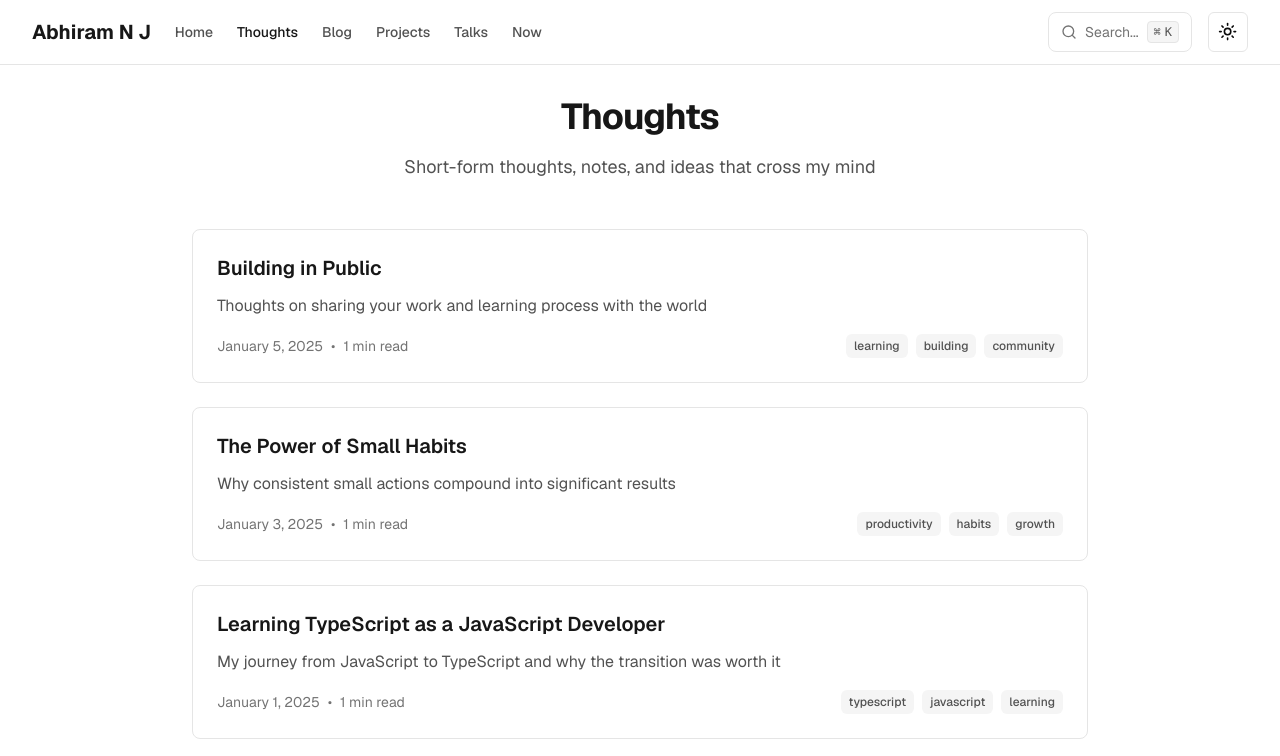
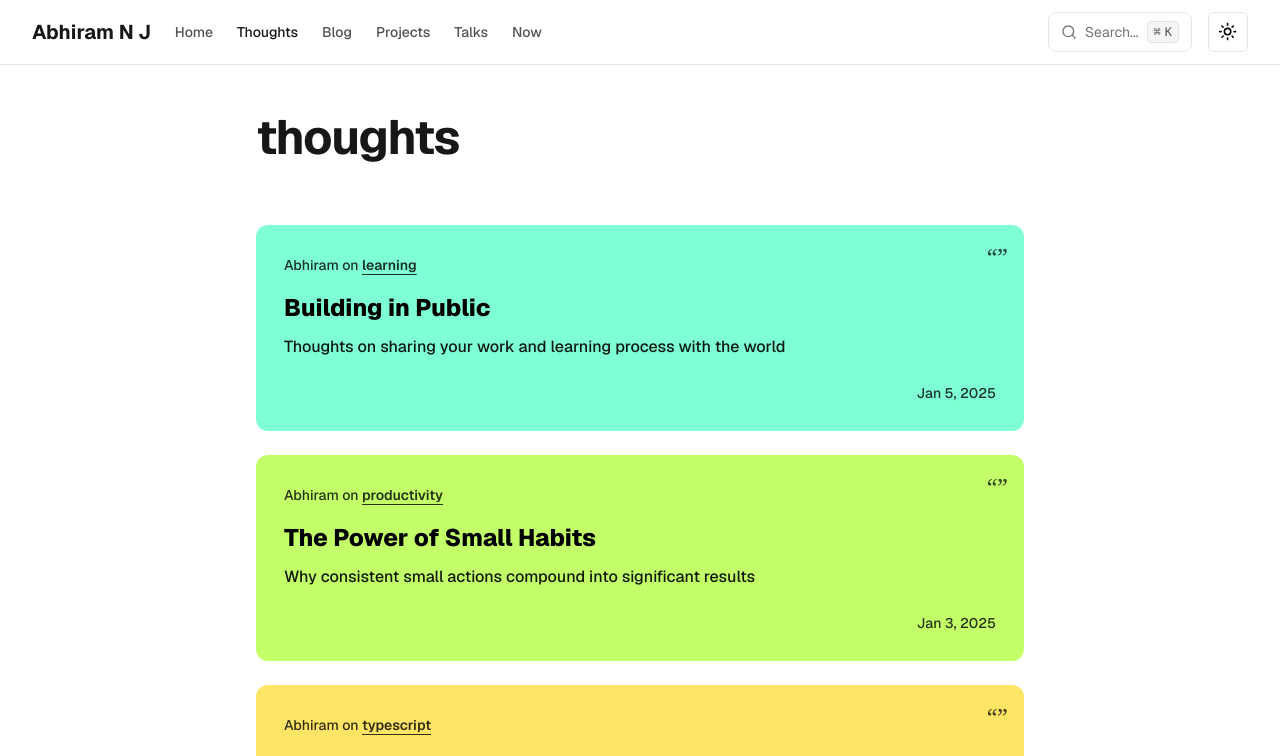
Before and after one commit to twilighty-abhi/portfolio-v3.0, a Next.js app: page /thoughts in a window 1280 px wide. Shown: the top 756 px of the page. Built offline with nearby package versions, Linux system fonts and the light colour scheme.

Commit message:
feat: enhance ThoughtsPage layout and styling for improved readability

```diff
--- a/src/app/thoughts/page.tsx
+++ b/src/app/thoughts/page.tsx
@@ -12,15 +12,12 @@ export default function ThoughtsPage() {
   const thoughts = allThoughts.filter(thought => thought.published === true);
 
   return (
-    <div className="container mx-auto px-4 py-8 sm:px-6 lg:px-8">
-      <div className="mx-auto max-w-4xl">
-        <header className="mb-12 text-center">
-          <h1 className="text-3xl font-bold tracking-tight text-neutral-900 dark:text-neutral-100 sm:text-4xl">
-            Thoughts
+    <div className="container mx-auto px-4 py-12 sm:px-6 lg:px-8">
+      <div className="mx-auto max-w-3xl">
+        <header className="mb-16">
+          <h1 className="text-5xl font-bold tracking-tight text-neutral-900 dark:text-neutral-100 mb-6">
+            thoughts
           </h1>
-          <p className="mt-4 text-lg text-neutral-600 dark:text-neutral-400">
-            Short-form thoughts, notes, and ideas that cross my mind
-          </p>
         </header>
 
         {thoughts.length === 0 ? (
@@ -31,52 +28,63 @@ export default function ThoughtsPage() {
           </div>
         ) : (
           <div className="space-y-6">
-            {thoughts.map((thought) => (
+            {thoughts.map((thought, index) => {
+              // Rotate through different background colors
+              const bgColors = [
+                "bg-[#7FFFD4]", // Turquoise
+                "bg-[#C3FF68]", // Lime green
+                "bg-[#FFE566]", // Yellow
+                "bg-[#FFB7C5]"  // Pink
+              ];
+              const bgColor = bgColors[index % bgColors.length];
+
+              // Get first tag as topic if available
+              const topic = thought.tags && thought.tags.length > 0 ? thought.tags[0] : "thoughts";
+
+              return (
                 <article
                   key={thought.slug}
-                className="rounded-lg border border-neutral-200 bg-white p-6 transition-colors hover:border-neutral-300 hover:bg-neutral-50 dark:border-neutral-800 dark:bg-neutral-950 dark:hover:border-neutral-700 dark:hover:bg-neutral-900"
+                  className={`rounded-xl p-7 relative ${bgColor} hover:shadow-lg transition-all duration-300`}
                 >
-                <Link href={`/thoughts/${thought.slug}`} className="group">
-                  <h2 className="text-xl font-semibold text-neutral-900 dark:text-neutral-100 group-hover:text-blue-600 dark:group-hover:text-blue-400">
+                  <Link href={`/thoughts/${thought.slug}`} className="block">
+                    {/* Quote icon in top right */}
+                    <div className="absolute top-4 right-4 text-black/70 text-2xl font-serif">
+                      &#8220;&#8221;
+                    </div>
+
+                    {/* Author and topic */}
+                    <div className="mb-4">
+                      <span className="text-black/80 text-sm font-medium">
+                        Abhiram on <span className="underline underline-offset-4 font-semibold">{topic}</span>
+                      </span>
+                    </div>
+
+                    {/* Main thought content */}
+                    <div className="mb-6">
+                      <h2 className="text-2xl font-extrabold text-black leading-tight">
                         {thought.title}
                       </h2>
                       {thought.description && (
-                    <p className="mt-3 text-neutral-600 dark:text-neutral-400">
+                        <p className="mt-3 text-black/90 font-medium">
                           {thought.description}
                         </p>
                       )}
-                  <div className="mt-4 flex items-center justify-between">
-                    <div className="flex items-center gap-2 text-sm text-neutral-500 dark:text-neutral-500">
+                    </div>
+
+                    {/* Date in the bottom right */}
+                    <div className="text-right text-black/80 text-sm font-medium mt-4">
                       <time>
                         {new Date(thought.date).toLocaleDateString('en-US', {
                           year: 'numeric',
-                          month: 'long',
+                          month: 'short',
                           day: 'numeric',
                         })}
                       </time>
-                      {thought.readingTime && (
-                        <>
-                          <span>•</span>
-                          <span>{thought.readingTime}</span>
-                        </>
-                      )}
-                    </div>
-                    {thought.tags && thought.tags.length > 0 && (
-                      <div className="flex flex-wrap gap-2">
-                        {thought.tags.slice(0, 3).map((tag) => (
-                          <span
-                            key={tag}
-                            className="inline-flex items-center rounded-md bg-neutral-100 px-2 py-1 text-xs font-medium text-neutral-600 dark:bg-neutral-800 dark:text-neutral-400"
-                          >
-                            {tag}
-                          </span>
-                        ))}
-                      </div>
-                    )}
                     </div>
                   </Link>
                 </article>
-            ))}
+              );
+            })}
           </div>
         )}
       </div>
```
Lines whose indentation alone changed are shown as unchanged.
